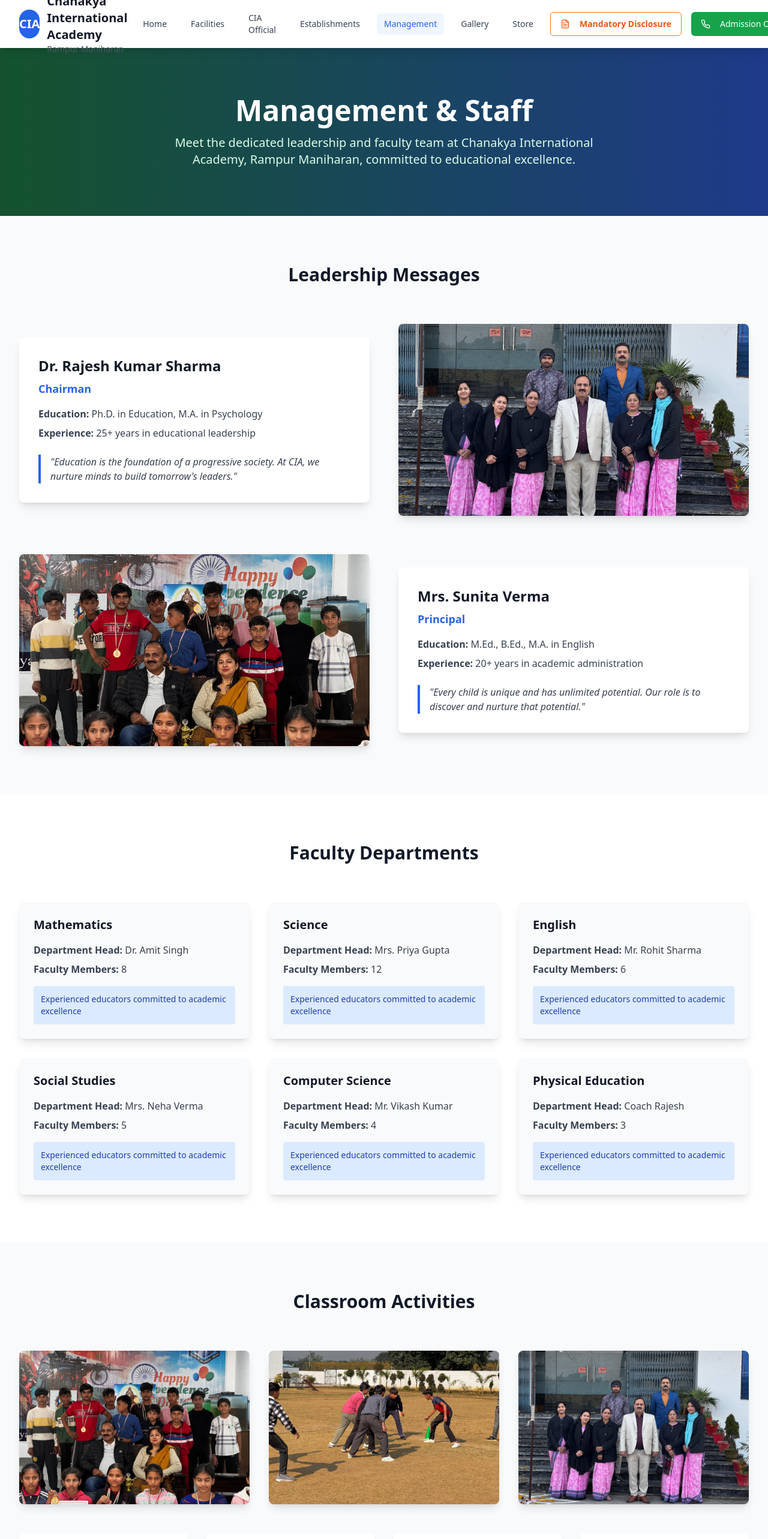
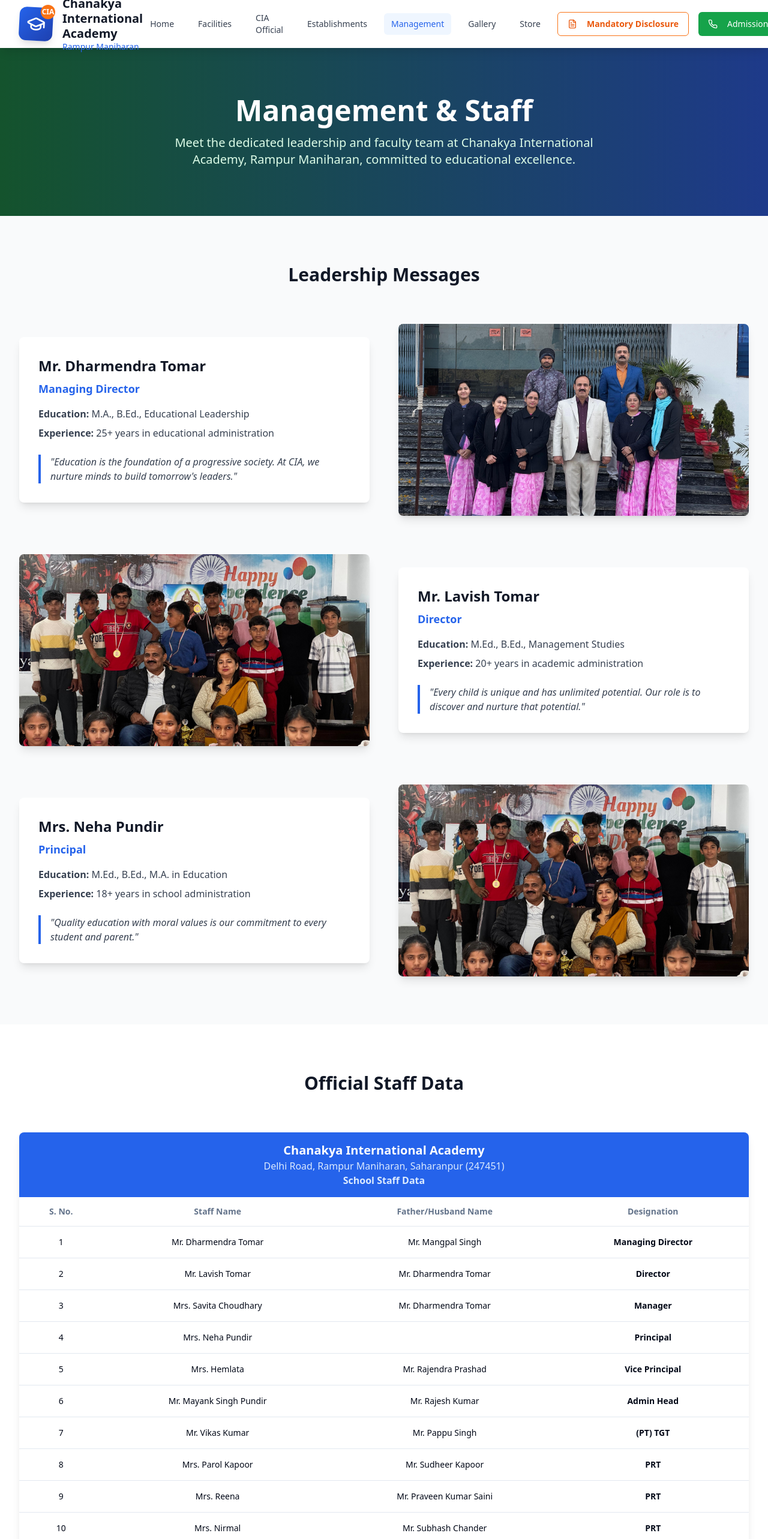
Before and after one commit to Lakshh-187/chankya-academy-rampur-maniharan, a React (Vite) app: page /management in a window 1280 px wide. Shown: the top 2566 px of the page at 60% size. Built offline with nearby package versions, Linux system fonts and the light colour scheme.

Commit message:
Fix: Update UNCIF, Navbar UI, and Management data
- Corrected UNCIF name in the relevant component.
- Improved Navbar UI for a more professional look.
- Updated Management page data with the provided information.
- Added a certificate of appreciation to the home page.

```diff
--- a/src/components/Navbar.tsx
+++ b/src/components/Navbar.tsx
@@ -2,7 +2,7 @@
 import { useState } from "react";
 import { Link, useLocation } from "react-router-dom";
 import { Button } from "@/components/ui/button";
-import { Menu, X, Phone, FileText } from "lucide-react";
+import { Menu, X, Phone, FileText, GraduationCap } from "lucide-react";
 
 export const Navbar = () => {
   const [isOpen, setIsOpen] = useState(false);
@@ -25,13 +25,18 @@ export const Navbar = () => {
       <div className="max-w-7xl mx-auto px-4 sm:px-6 lg:px-8">
         <div className="flex justify-between h-20">
           <div className="flex items-center">
-            <Link to="/" className="flex items-center space-x-3">
-              <div className="w-12 h-12 bg-blue-600 rounded-full flex items-center justify-center">
-                <span className="text-white font-bold text-xl">CIA</span>
+            <Link to="/" className="flex items-center space-x-4">
+              <div className="relative">
+                <div className="w-14 h-14 bg-gradient-to-br from-blue-600 to-blue-800 rounded-xl shadow-lg flex items-center justify-center transform rotate-3">
+                  <GraduationCap className="w-8 h-8 text-white" />
+                </div>
+                <div className="absolute -top-1 -right-1 w-6 h-6 bg-orange-500 rounded-full flex items-center justify-center">
+                  <span className="text-white font-bold text-xs">CIA</span>
+                </div>
               </div>
               <div>
-                <h1 className="text-xl font-bold text-gray-900">Chanakya International Academy</h1>
-                <p className="text-sm text-gray-600">Rampur Maniharan</p>
+                <h1 className="text-xl font-bold text-gray-900 leading-tight">Chanakya International Academy</h1>
+                <p className="text-sm text-blue-600 font-medium">Rampur Maniharan</p>
               </div>
             </Link>
           </div>
--- /dev/null
+++ b/src/components/home/CertificateSection.tsx
@@ -0,0 +1,93 @@
+
+import { Award, ExternalLink } from "lucide-react";
+import { Button } from "@/components/ui/button";
+
+export const CertificateSection = () => {
+  return (
+    <section className="py-16 lg:py-20 bg-gradient-to-r from-amber-50 to-orange-50">
+      <div className="max-w-7xl mx-auto px-4 sm:px-6 lg:px-8">
+        <div className="text-center mb-12">
+          <div className="inline-flex items-center justify-center w-16 h-16 bg-orange-100 rounded-full mb-6">
+            <Award className="w-8 h-8 text-orange-600" />
+          </div>
+          <h2 className="text-3xl md:text-4xl lg:text-5xl font-bold text-gray-900 mb-6">
+            Recognition & Achievement
+          </h2>
+          <p className="text-lg lg:text-xl text-gray-700 max-w-3xl mx-auto mb-8">
+            Chanakya International Academy is proudly recognized as a Certified Institution
+            committed to Practical, Global, and Human-Centric Education.
+          </p>
+        </div>
+
+        <div className="grid grid-cols-1 lg:grid-cols-2 gap-12 items-center">
+          <div className="order-2 lg:order-1">
+            <div className="bg-white rounded-lg shadow-xl p-8">
+              <h3 className="text-2xl font-bold text-gray-900 mb-4">UNCIF Certified Institution</h3>
+              <div className="space-y-4 text-gray-700">
+                <p className="flex items-start">
+                  <Award className="w-5 h-5 text-orange-500 mr-3 mt-0.5 flex-shrink-0" />
+                  <span>Recognized for adopting 7-Pillar Curriculum & Transformation Model</span>
+                </p>
+                <p className="flex items-start">
+                  <Award className="w-5 h-5 text-orange-500 mr-3 mt-0.5 flex-shrink-0" />
+                  <span>Certified by Uniford National Council Of Institutes & Frontliners</span>
+                </p>
+                <p className="flex items-start">
+                  <Award className="w-5 h-5 text-orange-500 mr-3 mt-0.5 flex-shrink-0" />
+                  <span>Committed to practical, global, and human-centric education</span>
+                </p>
+                <p className="flex items-start">
+                  <Award className="w-5 h-5 text-orange-500 mr-3 mt-0.5 flex-shrink-0" />
+                  <span>Part of USEC Scholar Council network</span>
+                </p>
+              </div>
+
+              <div className="mt-6 pt-6 border-t border-gray-200">
+                <p className="text-sm text-gray-600 mb-4">Certificate Date: 25 June 2025</p>
+                <Button
+                  variant="outline"
+                  className="border-orange-500 text-orange-600 hover:bg-orange-50"
+                  onClick={() => window.open("https://uncif.uniford.org/", "_blank")}
+                >
+                  View Certification Details
+                  <ExternalLink className="ml-2 h-4 w-4" />
+                </Button>
+              </div>
+            </div>
+          </div>
+
+          <div className="order-1 lg:order-2">
+            <div className="relative">
+              <img
+                src="/lovable-uploads/0a7b0d91-1ece-4a7f-9a7c-a89a5fd1933c.png"
+                alt="UNCIF Certificate of Achievement - Chanakya International Academy"
+                className="w-full h-auto rounded-lg shadow-2xl"
+              />
+              <div className="absolute inset-0 bg-gradient-to-t from-black/20 to-transparent rounded-lg"></div>
+            </div>
+          </div>
+        </div>
+
+        {/* Achievement Stats */}
+        <div className="mt-16 grid grid-cols-2 md:grid-cols-4 gap-8">
+          <div className="text-center">
+            <div className="text-3xl font-bold text-orange-600 mb-2">2025</div>
+            <div className="text-gray-700">Certified Year</div>
+          </div>
+          <div className="text-center">
+            <div className="text-3xl font-bold text-blue-600 mb-2">7-Pillar</div>
+            <div className="text-gray-700">Curriculum Model</div>
+          </div>
+          <div className="text-center">
+            <div className="text-3xl font-bold text-green-600 mb-2">UNCIF</div>
+            <div className="text-gray-700">Certified</div>
+          </div>
+          <div className="text-center">
+            <div className="text-3xl font-bold text-purple-600 mb-2">Global</div>
+            <div className="text-gray-700">Standards</div>
+          </div>
+        </div>
+      </div>
+    </section>
+  );
+};
--- a/src/components/home/UncifSection.tsx
+++ b/src/components/home/UncifSection.tsx
@@ -15,7 +15,7 @@ export const UncifSection = () => {
           </h2>
           <p className="text-lg lg:text-xl text-blue-100 max-w-3xl mx-auto mb-8">
             Empowering students with internationally recognized certifications through
-            the United Nations Children's International Foundation programs
+            the Uniford National Council Of Institutes & Frontliners programs
           </p>
         </div>
 
@@ -29,7 +29,7 @@ export const UncifSection = () => {
           <div className="bg-white/10 backdrop-blur-sm rounded-xl p-6 text-center">
             <Award className="w-12 h-12 text-green-300 mx-auto mb-4" />
             <h3 className="text-xl font-semibold text-white mb-2">Certified Excellence</h3>
-            <p className="text-blue-100">UN-backed certification for quality education</p>
+            <p className="text-blue-100">UNCIF-backed certification for quality education</p>
           </div>
 
           <div className="bg-white/10 backdrop-blur-sm rounded-xl p-6 text-center">
--- a/src/pages/Index.tsx
+++ b/src/pages/Index.tsx
@@ -8,6 +8,7 @@ import { UncifSection } from "@/components/home/UncifSection";
 import { ImageGallery } from "@/components/home/ImageGallery";
 import { VideoSection } from "@/components/home/VideoSection";
 import { NewsSection } from "@/components/home/NewsSection";
+import { CertificateSection } from "@/components/home/CertificateSection";
 import { ChatBot } from "@/components/ChatBot";
 
 const Index = () => {
@@ -22,6 +23,7 @@ const Index = () => {
       <ImageGallery />
       <VideoSection />
       <NewsSection />
+      <CertificateSection />
       <ChatBot />
     </div>
   );
--- a/src/pages/Management.tsx
+++ b/src/pages/Management.tsx
@@ -1,31 +1,67 @@
+
+import {
+  Table,
+  TableBody,
+  TableCell,
+  TableHead,
+  TableHeader,
+  TableRow,
+} from "@/components/ui/table";
 
 export default function Management() {
   const management = [
     {
-      name: "Dr. Rajesh Kumar Sharma",
-      position: "Chairman",
-      education: "Ph.D. in Education, M.A. in Psychology",
-      experience: "25+ years in educational leadership",
+      name: "Mr. Dharmendra Tomar",
+      position: "Managing Director",
+      education: "M.A., B.Ed., Educational Leadership",
+      experience: "25+ years in educational administration",
       message: "Education is the foundation of a progressive society. At CIA, we nurture minds to build tomorrow's leaders.",
       image: "/lovable-uploads/07149658-af3e-4508-a526-0f4b3afe2e5e.png"
     },
     {
-      name: "Mrs. Sunita Verma",
-      position: "Principal",
-      education: "M.Ed., B.Ed., M.A. in English",
+      name: "Mr. Lavish Tomar",
+      position: "Director",
+      education: "M.Ed., B.Ed., Management Studies",
       experience: "20+ years in academic administration",
       message: "Every child is unique and has unlimited potential. Our role is to discover and nurture that potential.",
+      image: "/lovable-uploads/b8f3ac02-f970-4c9d-b9e7-0b02d8143813.png"
+    },
+    {
+      name: "Mrs. Neha Pundir",
+      position: "Principal",
+      education: "M.Ed., B.Ed., M.A. in Education",
+      experience: "18+ years in school administration",
+      message: "Quality education with moral values is our commitment to every student and parent.",
       image: "/lovable-uploads/b8f3ac02-f970-4c9d-b9e7-0b02d8143813.png"
     }
   ];
 
-  const staff = [
-    { department: "Mathematics", teachers: 8, head: "Dr. Amit Singh" },
-    { department: "Science", teachers: 12, head: "Mrs. Priya Gupta" },
-    { department: "English", teachers: 6, head: "Mr. Rohit Sharma" },
-    { department: "Social Studies", teachers: 5, head: "Mrs. Neha Verma" },
-    { department: "Computer Science", teachers: 4, head: "Mr. Vikash Kumar" },
-    { department: "Physical Education", teachers: 3, head: "Coach Rajesh" }
+  const staffData = [
+    { srNo: 1, name: "Mr. Dharmendra Tomar", fatherName: "Mr. Mangpal Singh", designation: "Managing Director" },
+    { srNo: 2, name: "Mr. Lavish Tomar", fatherName: "Mr. Dharmendra Tomar", designation: "Director" },
+    { srNo: 3, name: "Mrs. Savita Choudhary", fatherName: "Mr. Dharmendra Tomar", designation: "Manager" },
+    { srNo: 4, name: "Mrs. Neha Pundir", fatherName: "", designation: "Principal" },
+    { srNo: 5, name: "Mrs. Hemlata", fatherName: "Mr. Rajendra Prashad", designation: "Vice Principal" },
+    { srNo: 6, name: "Mr. Mayank Singh Pundir", fatherName: "Mr. Rajesh Kumar", designation: "Admin Head" },
+    { srNo: 7, name: "Mr. Vikas Kumar", fatherName: "Mr. Pappu Singh", designation: "(PT) TGT" },
+    { srNo: 8, name: "Mrs. Parol Kapoor", fatherName: "Mr. Sudheer Kapoor", designation: "PRT" },
+    { srNo: 9, name: "Mrs. Reena", fatherName: "Mr. Praveen Kumar Saini", designation: "PRT" },
+    { srNo: 10, name: "Mrs. Nirmal", fatherName: "Mr. Subhash Chander", designation: "PRT" },
+    { srNo: 11, name: "Mrs. Manju Tyagi", fatherName: "Mr. Mohit Tyagi", designation: "PRT" },
+    { srNo: 12, name: "Km. Pinki Rani", fatherName: "Late Kurdi", designation: "TGT" },
+    { srNo: 13, name: "Miss. Saloni Saini", fatherName: "Late Jitendra Kumar", designation: "TGT" },
+    { srNo: 14, name: "Miss. Deepika Kapil", fatherName: "Mr. Arun Kapil", designation: "TGT" },
+    { srNo: 15, name: "Miss. Vidhi Jain", fatherName: "Mr. Ramesh Kumar Jain", designation: "TGT" },
+    { srNo: 16, name: "Mr. Shwetank Sharma", fatherName: "Mr. Kamlesh Sharma", designation: "TGT" }
+  ];
+
+  const departments = [
+    { department: "Mathematics", teachers: 3, head: "Mr. Vikas Kumar" },
+    { department: "Science", teachers: 4, head: "Mrs. Deepika Kapil" },
+    { department: "English", teachers: 3, head: "Miss. Saloni Saini" },
+    { department: "Social Studies", teachers: 2, head: "Mr. Shwetank Sharma" },
+    { department: "Primary Section", teachers: 4, head: "Mrs. Hemlata (Vice Principal)" },
+    { department: "Administration", teachers: 3, head: "Mr. Mayank Singh Pundir" }
   ];
 
   return (
@@ -77,14 +113,50 @@ export default function Management() {
         </div>
       </div>
 
+      {/* Official Staff Data Table */}
+      <div className="bg-white py-20">
+        <div className="max-w-7xl mx-auto px-4 sm:px-6 lg:px-8">
+          <h2 className="text-3xl font-bold text-center text-gray-900 mb-16">Official Staff Data</h2>
+
+          <div className="bg-white rounded-lg shadow-lg overflow-hidden">
+            <div className="bg-blue-600 text-white p-4">
+              <h3 className="text-xl font-bold text-center">Chanakya International Academy</h3>
+              <p className="text-center text-blue-100">Delhi Road, Rampur Maniharan, Saharanpur (247451)</p>
+              <p className="text-center text-blue-100 font-semibold">School Staff Data</p>
+            </div>
+
+            <Table>
+              <TableHeader>
+                <TableRow>
+                  <TableHead className="text-center font-bold">S. No.</TableHead>
+                  <TableHead className="text-center font-bold">Staff Name</TableHead>
+                  <TableHead className="text-center font-bold">Father/Husband Name</TableHead>
+                  <TableHead className="text-center font-bold">Designation</TableHead>
+                </TableRow>
+              </TableHeader>
+              <TableBody>
+                {staffData.map((staff) => (
+                  <TableRow key={staff.srNo}>
+                    <TableCell className="text-center">{staff.srNo}</TableCell>
+                    <TableCell className="text-center">{staff.name}</TableCell>
+                    <TableCell className="text-center">{staff.fatherName}</TableCell>
+                    <TableCell className="text-center font-semibold">{staff.designation}</TableCell>
+                  </TableRow>
+                ))}
+              </TableBody>
+            </Table>
+          </div>
+        </div>
+      </div>
+
       {/* Faculty Departments */}
-      <div className="bg-white py-20">
+      <div className="bg-gray-50 py-20">
         <div className="max-w-7xl mx-auto px-4 sm:px-6 lg:px-8">
           <h2 className="text-3xl font-bold text-center text-gray-900 mb-16">Faculty Departments</h2>
 
           <div className="grid grid-cols-1 md:grid-cols-2 lg:grid-cols-3 gap-8">
-            {staff.map((dept, index) => (
-              <div key={index} className="bg-gray-50 rounded-lg shadow-lg p-6 hover-scale">
+            {departments.map((dept, index) => (
+              <div key={index} className="bg-white rounded-lg shadow-lg p-6 hover:shadow-xl transition-shadow">
                 <h3 className="text-xl font-bold text-gray-900 mb-4">{dept.department}</h3>
                 <div className="space-y-2">
                   <p className="text-gray-700"><strong>Department Head:</strong> {dept.head}</p>
```
Also changed, not shown: public/lovable-uploads/0a7b0d91-1ece-4a7f-9a7c-a89a5fd1933c.png (added).
